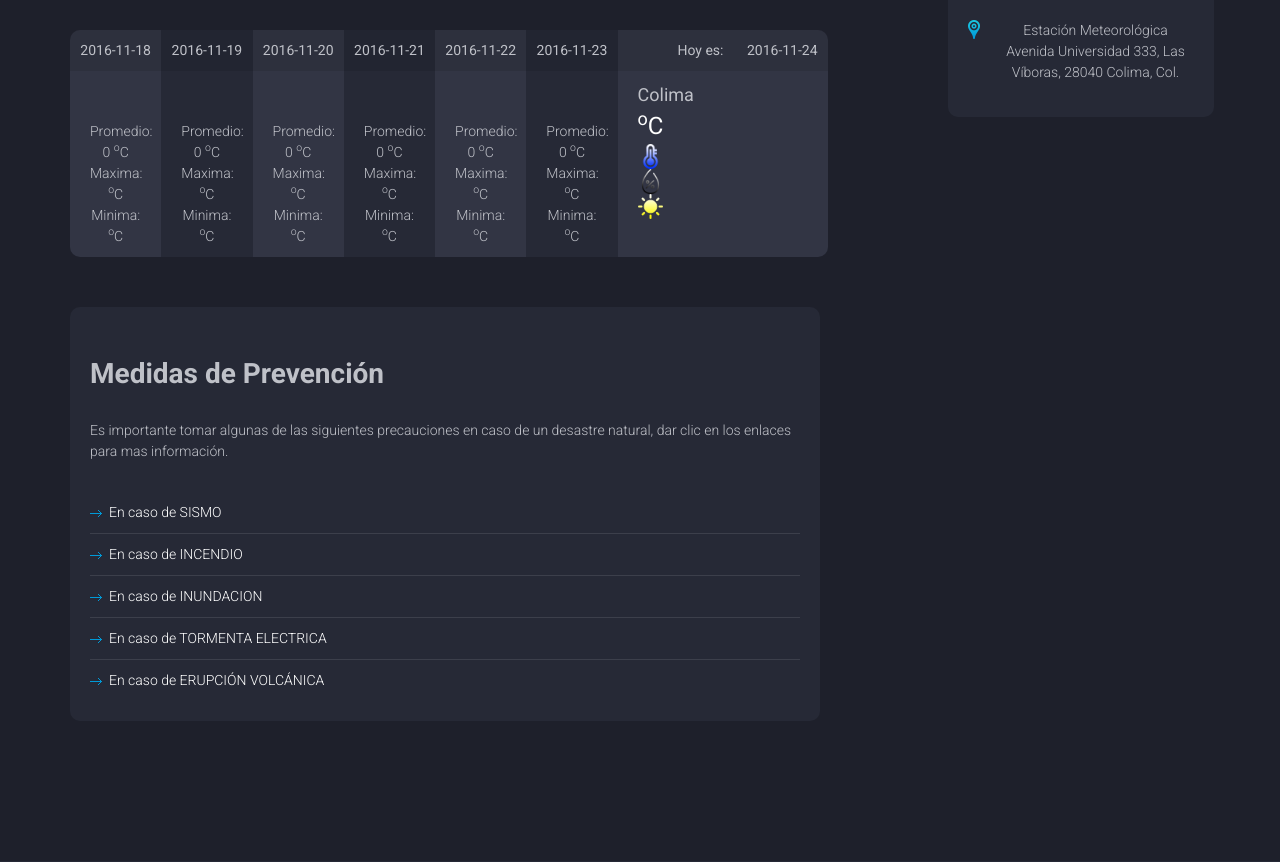
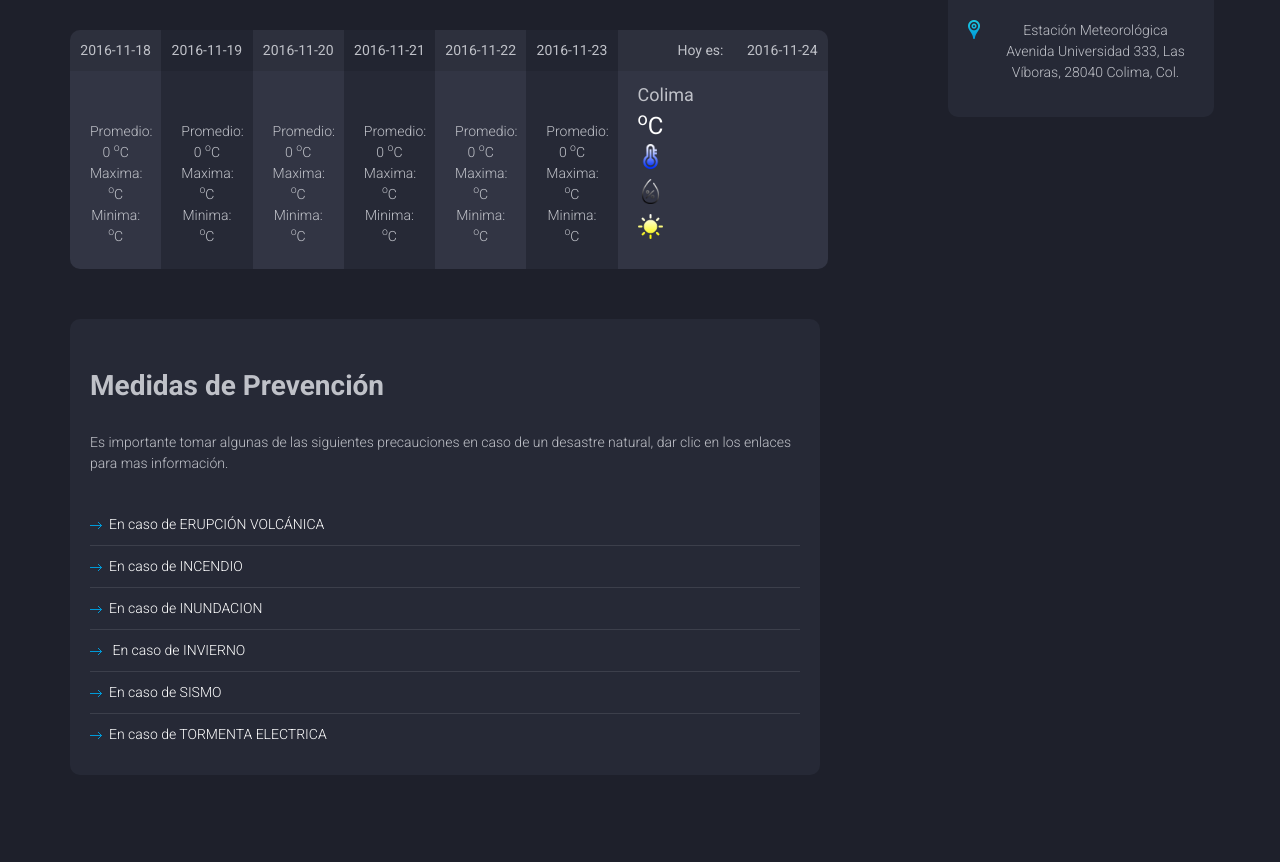
Before and after one commit to nekoninds/meteorologico, a PHP site: page /colima.php in a window 1280 px wide. Shown: the part 781-1643 px from the top of the page. Run offline with PHP 8.4, Linux system fonts and the light colour scheme; data that the repository does not hold is empty; some libraries are stand-ins or nearby versions.

Commit message:
Cambios de diseño

```diff
--- a/colima.php
+++ b/colima.php
@@ -428,7 +428,7 @@
 															?><sup>o</sup>C
 
 															</div>
-																<img src="images/icons/temp.png" alt="" width=25 style="padding-top: 0px;margin-top: 0px;margin-left: 0px;width: 25px;padding-bottom: -15;padding-bottom: -30;">
+																<img src="images/icons/temp.png" alt="" width=25 style="padding-top: 0px;margin-top: 0px;margin-left: 0px;width: 25px;padding-bottom: -15;padding-bottom: -30;padding-bottom: 10px;">
 
 
 													</div>
@@ -445,7 +445,7 @@
 																	//$ActualColima = "id= ".$row['idSensor']."Hora: ".$row['hora']."Dato: ".$row['dato'];
 																}
 															}
-														?><img src="images/icons/hum.png" alt="" width=25 style="padding-top: 0px;margin-top: 0px;margin-left: 0px;width: 25px;padding-bottom: -15;padding-bottom: -30;">
+														?><img src="images/icons/hum.png" alt="" width=25 style="padding-top: 0px;margin-top: 0px;margin-left: 0px;width: 25px;padding-bottom: -15;padding-bottom: -30;padding-bottom: 10px;">
 													</div>
 													<div class="degree">
 														<?php
@@ -473,12 +473,12 @@
 											<p><h1>Medidas de Prevención</h1></p>
 											<p>Es importante tomar algunas de las siguientes precauciones en caso de un desastre natural, dar clic en los enlaces para mas información.</p>
 											<ul class="arrow-list">
-												<li><a href="http://www.gob.mx/segob/acciones-y-programas/sismos-en-mexico-preparate-antes-actua-durante-revisa-despues" target="_blank">En caso de SISMO</a></li>
-												<li><a href="http://www.camafu.org.mx/index.php/noticias/articles/recomendaciones-para-prevenir-y-atender-incendios-forestales-catastroficos-que-pueden-danar-a-la-poblacion-los-bienes-y-los-recu.html" target="_blank">En caso de INCENDIO</a></li>
-
+												<li><a href="http://proteccioncivil.jalisco.gob.mx/monitoreo/volcan-el-colima" target="_blank">En caso de ERUPCIÓN VOLCÁNICA</a></li>
+												<li><a href="http://proteccioncivil.jalisco.gob.mx/servicios-y-programas/capacitacion/incendios" target="_blank">En caso de INCENDIO</a></li>
 												<li><a href="http://bienestar.salud180.com/salud-dia-dia/precauciones-en-caso-de-inundaciones" target="_blank">En caso de INUNDACION</a></li>
-												<li><a href="http://skyalert.mx/medidas-de-prevencion-que-hacer-en-caso-de-tormenta-electrica/" target="_blank">En caso de TORMENTA ELECTRICA</a></li>
-												<li><a href="http://www.proteccioncivil.col.gob.mx/boletin.php?c=NzA0MQ" target="_blank">En caso de ERUPCIÓN VOLCÁNICA</a></li>
+												<li><a href="http://www.cenapred.gob.mx/es/Publicaciones/archivos/256-INFOGRAFAPREPRATEPARAELINVIERNO.PDF" target="_blank"> En caso de INVIERNO</a></li>
+												<li><a href="http://www.cenapred.unam.mx:8080/reporteSismos/" target="_blank">En caso de SISMO</a></li>
+												<li><a href="http://www.cenapred.gob.mx/es/Publicaciones/archivos/302-INFOGRAFATORMENTASELCTRICAS.PDF" target="_blank">En caso de TORMENTA ELECTRICA</a></li>
 											</ul>
 										</div>
 										<div>
@@ -533,9 +533,9 @@
 							<a href="https://plus.google.com/"><i class="fa fa-google-plus"></i></a>
 							<a href="https://es.pinterest.com/"><i class="fa fa-pinterest"></i></a>
 
-
 				<p class="colophon2" style="text-align: center;">Copyright 2016 Universidad de Colima. Designed by Digital Systems. All rights reserved</p>
 				<p class="colophon">with love... 5 B ♥</p>
+			</div>
 			</div>
 		</footer> <!-- .site-footer -->
 		</div>
--- a/contact.php
+++ b/contact.php
@@ -79,10 +79,11 @@
 							<a href="https://plus.google.com/"><i class="fa fa-google-plus"></i></a>
 							<a href="https://es.pinterest.com/"><i class="fa fa-pinterest"></i></a>
 
-
 				<p class="colophon2" style="text-align: center;">Copyright 2016 Universidad de Colima. Designed by Digital Systems. All rights reserved</p>
+				<p class="colophon">with love... 5 B ♥</p>
 			</div>
-		</div>
+			</div>
+		</footer> <!-- .site-footer -->
 
 		<script src="js/jquery-1.11.1.min.js"></script>
 		<script type="text/javascript" src="http://maps.google.com/maps/api/js?key=AIzaSyDbuykDwQI1f_dhwNFm_O-OAOovsKW5huI&sensor=false"></script>
--- a/login.php
+++ b/login.php
@@ -75,8 +75,9 @@
 							<a href="https://plus.google.com/"><i class="fa fa-google-plus"></i></a>
 							<a href="https://es.pinterest.com/"><i class="fa fa-pinterest"></i></a>
 
-
-				<p class="colophon2" style="text-align: center;">Copyright 2016 Universidad de Colima. Designed by Tlaloc Group. All rights reserved</p>
+				<p class="colophon2" style="text-align: center;">Copyright 2016 Universidad de Colima. Designed by Digital Systems. All rights reserved</p>
+				<p class="colophon">with love... 5 B ♥</p>
+			</div>
 			</div>
 		</footer> <!-- .site-footer -->
 
```
Also changed, not shown: coquimatlan.php (+6 -6 lines), graficasColima.php (+15 -6 lines), index.php (+10 -11 lines), villa.php (+6 -6 lines).
